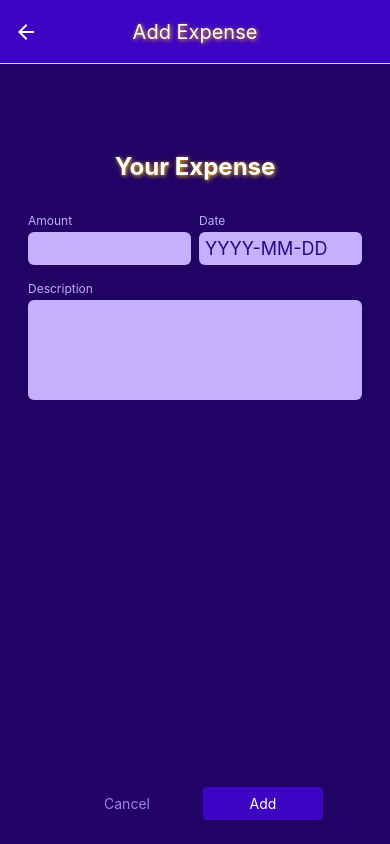
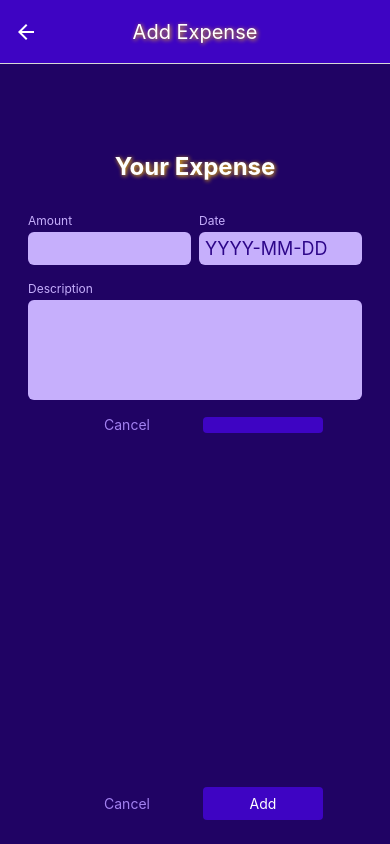
Before and after one commit to superGemHere/Expense-Tracker-App-RN, a React Native app in the folder ExpenseTracker/: screen /ManageExpense in a window 390 px wide. Built offline with nearby package versions, Linux system fonts and the light colour scheme.

Commit message:
feat: fix overlaping elements from keyboard shown

```diff
--- a/ExpenseTracker/components/ManageExpense/ExpenseForm.jsx
+++ b/ExpenseTracker/components/ManageExpense/ExpenseForm.jsx
@@ -1,23 +1,41 @@
 import { View, Text, TextInput, StyleSheet } from "react-native";
 import React, { useState } from "react";
-import Input from "./Input";
 import { GlobalStyles } from "../../constants/styles";
 
-const ExpenseForm = () => {
+import Input from "./Input";
+import Button from "../UI/Button";
+
+const ExpenseForm = ({
+   onCancel,
+   onSubmit,
+   submitBtnLabel
+}) => {
   const [inputValues, setInputValues] = useState({
     amount: "",
     date: "",
-      description: "",
+    description: ""
   });
 
   const inputChangedHandler = (inputIdentifier, enteredValue) => {
-   setInputValues((prevInputValues) => {
+    setInputValues(prevInputValues => {
       return {
         ...prevInputValues,
         [inputIdentifier]: enteredValue
       };
     });
   };
+
+  const submitHandler = () => {
+   const expenseData = {
+      amount: +inputValues.amount,
+      date: new Date(inputValues.date),
+      description: inputValues.description
+   };
+
+   onSubmit(expenseData);
+  };
+
+
 
   return (
     <View style={styles.container}>
@@ -53,6 +71,14 @@ const ExpenseForm = () => {
           value: inputValues.description
         }}
       />
+      <View style={styles.btnContainer}>
+        <Button mode={"flat"} onPress={onCancel} style={styles.button}>
+          Cancel
+        </Button>
+        <Button onPress={submitHandler} style={styles.button}>
+          {submitBtnLabel}
+        </Button>
+      </View>
     </View>
   );
 };
@@ -80,5 +106,14 @@ const styles = StyleSheet.create({
   },
   rowInput: {
     flex: 1
+  },
+  btnContainer: {
+    flexDirection: "row",
+    justifyContent: "center",
+    alignItems: "center"
+  },
+  button: {
+    minWidth: 120,
+    marginHorizontal: 8
   }
 });
```
Lines whose indentation alone changed are shown as unchanged.
